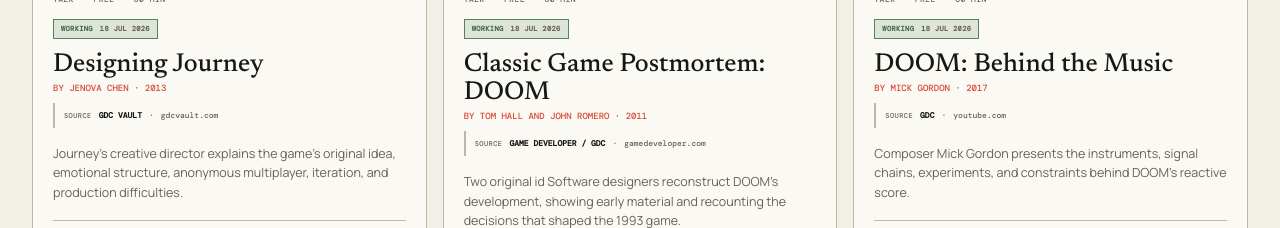
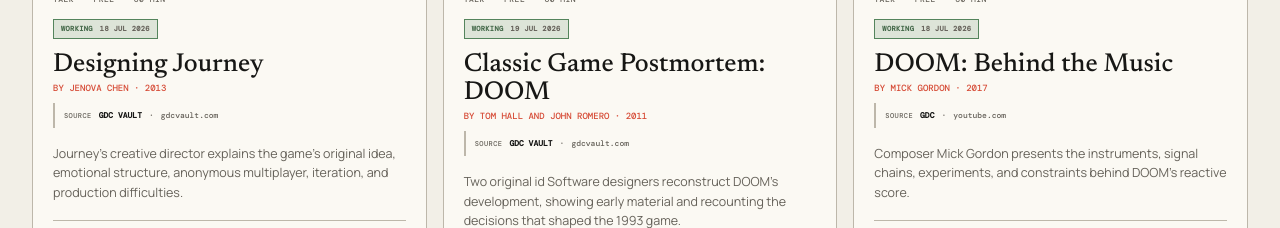
Before and after one commit to xefensor/games-as-art-index, a Next.js app: page / in a window 1280 px wide. Shown: the part 1680-1908 px from the top of the page. Built offline with nearby package versions, Linux system fonts and the light colour scheme; a web font is replaced by a local one.

Commit message:
Use official GDC Vault postmortem links

```diff
--- a/content/catalogue.json
+++ b/content/catalogue.json
@@ -1,6 +1,6 @@
 {
   "schemaVersion": 1,
-  "updatedAt": "2026-07-18",
+  "updatedAt": "2026-07-19",
   "editorialStatuses": [
     "draft",
     "reviewed",
--- a/public/link-status.json
+++ b/public/link-status.json
@@ -1,6 +1,6 @@
 {
   "schemaVersion": 1,
-  "generatedAt": "2026-07-18T23:15:29.144Z",
+  "generatedAt": "2026-07-19T00:15:08.000Z",
   "resourceCount": 78,
   "complete": true,
   "summary": {
@@ -30,24 +30,28 @@
     {
       "id": "doom-postmortem",
       "title": "Classic Game Postmortem: DOOM",
-      "url": "https://www.gamedeveloper.com/business/video-hall-and-romero-s-i-doom-i-postmortem",
-      "finalUrl": "https://www.gamedeveloper.com/business/video-hall-and-romero-s-i-doom-i-postmortem",
+      "url": "https://www.gdcvault.com/play/1014627/Classic-Game-Postmortem",
+      "finalUrl": "https://www.gdcvault.com/play/1014627/Classic-Game-Postmortem",
       "status": "ok",
-      "httpStatus": 200,
+      "httpStatus": null,
       "redirected": false,
-      "checkedAt": "2026-07-18T23:14:52.994Z",
-      "durationMs": 4403
+      "checkedAt": "2026-07-19T00:15:08.000Z",
+      "durationMs": 0,
+      "checkMethod": "manual",
+      "note": "The official GDC Vault page identifies the session as Classic Game Postmortem - DOOM, lists Tom Hall and John Romero as speakers, and marks it as free GDC 2011 content."
     },
     {
       "id": "prince-of-persia-postmortem",
       "title": "Classic Game Postmortem: Prince of Persia",
-      "url": "https://www.gamedeveloper.com/audio/video-postmortem-the-making-of-i-prince-of-persia-i-",
-      "finalUrl": "https://www.gamedeveloper.com/audio/video-postmortem-the-making-of-i-prince-of-persia-i-",
+      "url": "https://www.gdcvault.com/play/1014634/Classic-Game-Postmortem-PRINCE-OF",
+      "finalUrl": "https://www.gdcvault.com/play/1014634/Classic-Game-Postmortem-PRINCE-OF",
       "status": "ok",
-      "httpStatus": 200,
+      "httpStatus": null,
       "redirected": false,
-      "checkedAt": "2026-07-18T23:14:52.998Z",
-      "durationMs": 4405
+      "checkedAt": "2026-07-19T00:15:08.000Z",
+      "durationMs": 0,
+      "checkMethod": "manual",
+      "note": "The official GDC Vault page identifies the session as Classic Game Postmortem: PRINCE OF PERSIA, lists Jordan Mechner as the speaker, and marks it as free GDC 2011 content."
     },
     {
       "id": "doom-behind-music",
--- a/public/thumbnail-manifest.json
+++ b/public/thumbnail-manifest.json
@@ -1,6 +1,6 @@
 {
   "schemaVersion": 1,
-  "generatedAt": "2026-07-18T23:17:43.020Z",
+  "generatedAt": "2026-07-19T00:15:08.000Z",
   "resourceCount": 78,
   "summary": {
     "catalogue": 7,
@@ -24,8 +24,8 @@
       "path": "/thumbnails/doom-postmortem.webp",
       "method": "catalogue",
       "sourceUrl": "https://img.youtube.com/vi/NnkCujnYNSo/hqdefault.jpg",
-      "originUrl": "https://www.gamedeveloper.com/business/video-hall-and-romero-s-i-doom-i-postmortem",
-      "checkedAt": "2026-07-18",
+      "originUrl": "https://www.gdcvault.com/play/1014627/Classic-Game-Postmortem",
+      "checkedAt": "2026-07-19",
       "width": 960,
       "height": 540,
       "bytes": 51930,
@@ -36,8 +36,8 @@
       "path": "/thumbnails/prince-of-persia-postmortem.webp",
       "method": "generated",
       "sourceUrl": "",
-      "originUrl": "https://www.gamedeveloper.com/audio/video-postmortem-the-making-of-i-prince-of-persia-i-",
-      "checkedAt": "2026-07-18",
+      "originUrl": "https://www.gdcvault.com/play/1014634/Classic-Game-Postmortem-PRINCE-OF",
+      "checkedAt": "2026-07-19",
       "note": "No representative source image was published.",
       "width": 960,
       "height": 540,
--- a/scripts/build-pages.mjs
+++ b/scripts/build-pages.mjs
@@ -138,7 +138,7 @@
 const resourceSample = read("pages-dist/resource/doom-postmortem/index.html");
 if (!resourceSample.includes("../../styles.css") || !resourceSample.includes('<meta name="gaa-site-root" content="../../">')) throw new Error("Nested resource assets are not relative to the Pages root");
 if (!resourceSample.includes('src="../../thumbnails/doom-postmortem.webp"') || !resourceSample.includes('href="../../browse/" data-index-route="/browse"')) throw new Error("Nested resource fallback content is not relative to the Pages root");
-if (!resourceSample.includes("Source: Game Developer / GDC · gamedeveloper.com")) throw new Error("Resource fallback source attribution is incomplete");
+if (!resourceSample.includes("Source: GDC Vault · gdcvault.com")) throw new Error("Resource fallback source attribution is incomplete");
 if (!resourceSample.includes(`${canonicalBase}resource/doom-postmortem/`) || !resourceSample.includes('type="application/ld+json"')) throw new Error("Resource route metadata is incomplete");
 const thumbnails = fs.readdirSync(path.join(output, "thumbnails")).filter(name => name.endsWith(".webp"));
 if (thumbnails.length !== Object.keys(thumbnailManifest.resources || {}).length) throw new Error("GitHub Pages thumbnail output is incomplete");
--- a/scripts/check-browse-ui.mjs
+++ b/scripts/check-browse-ui.mjs
@@ -237,7 +237,7 @@
 assert.match(youtubePlayer.getAttribute("src"), /^https:\/\/www\.youtube-nocookie\.com\/embed\/U4FNBMZsqrY/, "the click-to-load player uses YouTube's privacy-enhanced embed domain");
 assert.equal(youtubePlayer.hasAttribute("allowfullscreen"), true, "embedded videos allow fullscreen playback");
 const attachedYoutubeDetail = createLibrary("#/resource/doom-postmortem");
-assert.equal(attachedYoutubeDetail.document.querySelector(".resource-actions .primary-action").getAttribute("href"), "https://www.gamedeveloper.com/business/video-hall-and-romero-s-i-doom-i-postmortem", "the main resource action preserves the original publisher page");
+assert.equal(attachedYoutubeDetail.document.querySelector(".resource-actions .primary-action").getAttribute("href"), "https://www.gdcvault.com/play/1014627/Classic-Game-Postmortem", "the main resource action opens the official GDC Vault session page");
 assert.equal(attachedYoutubeDetail.document.querySelector(".resource-embed header a").getAttribute("href"), "https://www.youtube.com/watch?v=NnkCujnYNSo", "the embedded section links to the verified official video");
 attachedYoutubeDetail.document.querySelector("[data-load-youtube]").click();
 assert.match(attachedYoutubeDetail.document.querySelector(".resource-embed iframe").getAttribute("src"), /^https:\/\/www\.youtube-nocookie\.com\/embed\/NnkCujnYNSo/, "an attached official video uses the same privacy-enhanced player");
```
Also changed, not shown: content/resources/doom-postmortem.json (+10 -5 lines), content/resources/prince-of-persia-postmortem.json (+10 -5 lines), reports/editorial-audit.json (+8 -8 lines), public/catalogue.json.
